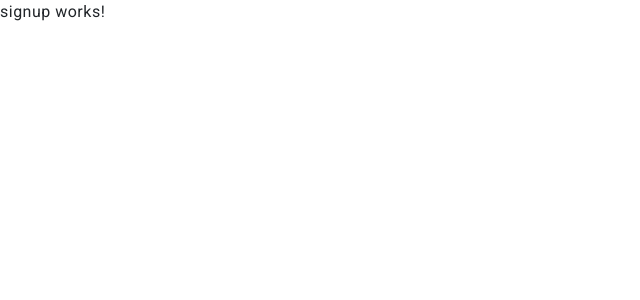
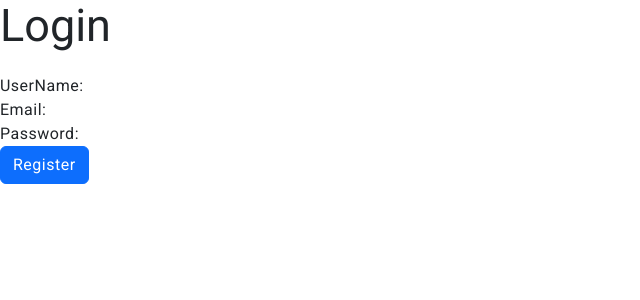
Before and after one commit to BauThuan/angular_basic, an Angular app: page /sign-up in a window 1280 px wide. Shown: the top 300 px of the page, without its empty margins (0-640 px from the left). Built offline with nearby package versions, Linux system fonts and the light colour scheme.

Commit message:
feat: update code angular todo list login and register

```diff
--- a/src/app/auth.guard.ts
+++ b/src/app/auth.guard.ts
@@ -1,20 +1,22 @@
-import { Injectable } from '@angular/core';
+import { Injectable, signal } from '@angular/core';
 import { CanActivate, ActivatedRouteSnapshot, RouterStateSnapshot, Router } from '@angular/router';
+import { LIST_ROUTER } from './app.constant';
 
 @Injectable({
   providedIn: 'root'
 })
 export class AuthGuard implements CanActivate {
   constructor( private router: Router) {}
-  token: string = ''
+  //parser ra string thì null sẽ thành dạng chuỗi cho nên khi check điều kiện sẽ châc chắn failed
+  token = signal<string | null>(localStorage.getItem('jwt'))
   canActivate(
     next: ActivatedRouteSnapshot,
     state: RouterStateSnapshot): boolean {
-    if (this.token) {
+    if (this.token()) {
       return true;
     } else {
-      console.log(">>> check data", next, state)
-      this.router.navigate(['/login']);
+      console.log('chay vao else', next, state);
+      this.router.navigate([`/${LIST_ROUTER.LOGIN}`]);
       return false;
     }
   }
--- a/src/app/screens/login/login.component.html
+++ b/src/app/screens/login/login.component.html
@@ -1,5 +1,5 @@
 <div class="form-container">
-    <form class="form-content" [formGroup]="form" (ngSubmit)="onSubmit()">
+    <form class="form-content" [formGroup]="form" (ngSubmit)="handleUserLogin()">
         <h2>Login</h2>
         <div>
           <label for="email">Email:</label>
@@ -17,6 +17,9 @@
         </div>
         <button
         tooltip="button tooltip"
-        class="btn btn-primary" type="submit">Login</button>
+        class="btn btn-primary"
+        type="submit"
+        >Login</button>
+        <button routerLink="/sign-up">Register</button>
     </form>
 </div>
--- a/src/app/screens/login/login.component.ts
+++ b/src/app/screens/login/login.component.ts
@@ -1,9 +1,11 @@
-import { Component, inject, signal } from '@angular/core';
+import { Component, signal } from '@angular/core';
 import { UserService } from '../../services/user.service';
-import { ActivatedRoute, Router } from '@angular/router';
+import { Router } from '@angular/router';
 import { FormGroup, FormControl, ReactiveFormsModule, Validators } from '@angular/forms';
 import { NgIf } from '@angular/common';
 import { TooltipModule } from 'ngx-bootstrap/tooltip';
+import { DataFormatService } from '../../shared/data-format.service';
+import { LIST_ROUTER } from '../../app.constant';
 
 
 @Component({
@@ -14,8 +16,6 @@ import { TooltipModule } from 'ngx-bootstrap/tooltip';
   styleUrl: './login.component.scss'
 })
 export class LoginComponent {
-  private userService = inject(UserService)
-  private router: Router | any
   form = new FormGroup({
     email: new FormControl('',{
       validators: [Validators.email, Validators.required]
@@ -25,31 +25,34 @@ export class LoginComponent {
     })
   })
   isShowRequired = signal<boolean>(false)
-  fakeData = {
-    "identifier": "thuan56789@gmail.com",
-    "password": "password"
+  token = signal<string | null>(localStorage.getItem('jwt'))
+  constructor(
+    private user: UserService,
+    private format: DataFormatService,
+    private router: Router,
+  ){}
+  ngOnInit(){
+    if(this.token()){
+      return this.router.navigate([`/${LIST_ROUTER.TODO_LIST}`]);
     }
-  constructor(private activatedRoute: ActivatedRoute){
-
+    return this.router.navigate([`/${LIST_ROUTER.LOGIN}`]);;
   }
 
-
-   ngOnInit(){
-    this.activatedRoute.data.subscribe(({ todo }) => {
-      console.log(">>> check todo", todo);
-    })
-    this.userService.loginUser(this.fakeData).subscribe({
-    next:(data) => {
-      localStorage.setItem('jwt', data.jwt)
-    },
-    error: (error) =>  console.log(`Error ${error}`),
-    complete: () => console.log('Login Success !')
-  })
-  }
-  onSubmit(){
-    console.log(">>> cekc data", this.form.value.email);
-    console.log(">>> cekc data", this.form.value.password);
-    console.log(">>> cekc data", this.form.controls.email);
-    this.form.reset()
+  handleUserLogin() {
+    const formattedData = this.format.handleFormatDataLogin(
+      this.form.value.email,
+      this.form.value.password
+    );
+    this.user.loginUser(formattedData).subscribe({
+      next: data => {
+        console.log('>>> Check data', data);
+        localStorage.setItem('jwt', data.jwt)
+      },
+      error: err => console.log(`Error ${err}`),
+      complete: () => {
+        this.router.navigate([`/${LIST_ROUTER.TODO_LIST}`]);
+        console.log(`Login Success !`);
+      },
+    });
   }
 }
--- a/src/app/screens/signup/signup.component.html
+++ b/src/app/screens/signup/signup.component.html
@@ -1 +1,31 @@
-<p>signup works!</p>
+<div class="form-container">
+    <form class="form-content" [formGroup]="form" (ngSubmit)="handleSignUpUser()">
+        <h2>Login</h2>
+        <div>
+          <label for="email">UserName:</label>
+          <input id="username" type="username" formControlName="username">
+          <p *ngIf="isShowRequired()">
+            User Name is required
+          </p>
+        </div>
+        <div>
+            <label for="email">Email:</label>
+            <input id="email" formControlName="email">
+            <p *ngIf="isShowRequired()">
+              Email is required
+            </p>
+          </div>
+        <div>
+          <label for="password">Password:</label>
+          <input id="password" formControlName="password">
+          <p *ngIf="isShowRequired()">
+            Password is required
+          </p>
+        </div>
+        <button
+        tooltip="button tooltip"
+        class="btn btn-primary"
+        type="submit"
+        >Register</button>
+    </form>
+</div>
--- a/src/app/screens/signup/signup.component.ts
+++ b/src/app/screens/signup/signup.component.ts
@@ -1,27 +1,44 @@
-import { inject, input } from '@angular/core';
+import { Router } from '@angular/router';
 import { Component, signal } from '@angular/core';
 import { UserService } from '../../services/user.service';
-import { PropsDatatService } from '../../services/propsData.service';
-import { type ConfigDataLogin } from '../../app.type';
+import { FormControl, FormGroup, ReactiveFormsModule } from '@angular/forms';
+import { NgIf } from '@angular/common';
+import { DataFormatService } from '../../shared/data-format.service';
+import { LIST_ROUTER } from '../../app.constant';
 @Component({
   selector: 'app-signup',
+  standalone: true,
+  imports: [ReactiveFormsModule, NgIf],
   templateUrl: './signup.component.html',
   styleUrl: './signup.component.scss'
 })
 
 export class SignupComponent {
-  isSignUp = signal<string>('')
-  email = input<string>('')
-  password = input<string>('')
-  private userService = inject(UserService)
-  private props = inject(PropsDatatService)
+  form = new FormGroup({
+    username: new FormControl(''),
+    email: new FormControl(''),
+    password: new FormControl('')
+  })
+  isShowRequired = signal<boolean>(false)
+  constructor(
+    private user : UserService,
+    private format: DataFormatService,
+    private router: Router
+  ){}
+  handleSignUpUser(){
+    const formatDataSignUp = this.format.handleFormatDataSignUp(
+      this.form.value.username,
+      this.form.value.email,
+      this.form.value.password
+    )
+    this.user.SignUpUser(formatDataSignUp).subscribe({
+      next: data => console.log(data),
+      error: err => console.log(err),
+      complete: () => {
+        this.router.navigate([`/${LIST_ROUTER.TODO_LIST}`])
+        console.log(`SignUp Success!`)
+      }
+    })
+  }
 
-  isShowModalSignUp(data: any){
-    let dataLogin: ConfigDataLogin | any = {
-      email:this.email,
-      password: this.password
-    }
-    this.isSignUp = data
-    this.userService.loginUser(dataLogin)
- }
 }
--- a/src/app/screens/todolist/todolist.component.ts
+++ b/src/app/screens/todolist/todolist.component.ts
@@ -2,6 +2,7 @@ import { Component, DestroyRef, inject, signal } from '@angular/core';
 import { ServicesComponent } from '../../services/todo.service';
 import { Books } from '../../app.type';
 import { PropsDatatService } from '../../services/propsData.service';
+import { Router } from '@angular/router';
 
 @Component({
   selector: 'app-todolist',
@@ -14,7 +15,10 @@ export class TodolistComponent {
   isShowDialog = signal<boolean>(false)
   listBooks = signal<Books[]>([])
   data: string = ''
-  constructor(private props: PropsDatatService){}
+  constructor(
+    private props: PropsDatatService,
+    private router: Router
+  ){}
   ngOnInit() {
     this.props.data.subscribe(item => {
       this.data = item
@@ -26,8 +30,7 @@ export class TodolistComponent {
           return this.listBooks.set(data)
         },
         complete: () => {
-          console.log(">>> checl data")
-
+          console.log("Get Data Success !")
         }
       }
     );
--- a/src/app/services/user.service.ts
+++ b/src/app/services/user.service.ts
@@ -11,7 +11,6 @@ import { catchError, map } from 'rxjs/operators';
 export class UserService {
     private url = `${environment.domain}/auth/local`
     private http = inject(HttpClient)
-
     loginUser(data: any): Observable<any> {
         return this.http.post<any>(this.url, data).pipe(
           map(response => response),
@@ -21,5 +20,13 @@ export class UserService {
           })
         );
     }
+    SignUpUser(data: any){
+      return this.http.post<any>(`${this.url}/register`, data).pipe(
+        map(response => response),
+        catchError(error => {
+          return throwError(() => new Error(`Error ${error}`))
+        })
+      )
+    }
 
 }
--- /dev/null
+++ b/src/app/shared/data-format.service.ts
@@ -0,0 +1,21 @@
+import { Injectable } from '@angular/core';
+
+@Injectable({
+  providedIn: 'root'
+})
+export class DataFormatService {
+    handleFormatDataLogin(email: any, password: any ){
+      return {
+        identifier: email,
+        password
+      }
+    }
+    handleFormatDataSignUp(username: any, email: any, password: any){
+      return {
+        username,
+        email,
+        password,
+        role: 3,
+      }
+    }
+}
```
Also changed, not shown: src/app/app.type.ts (+10 -3 lines).
